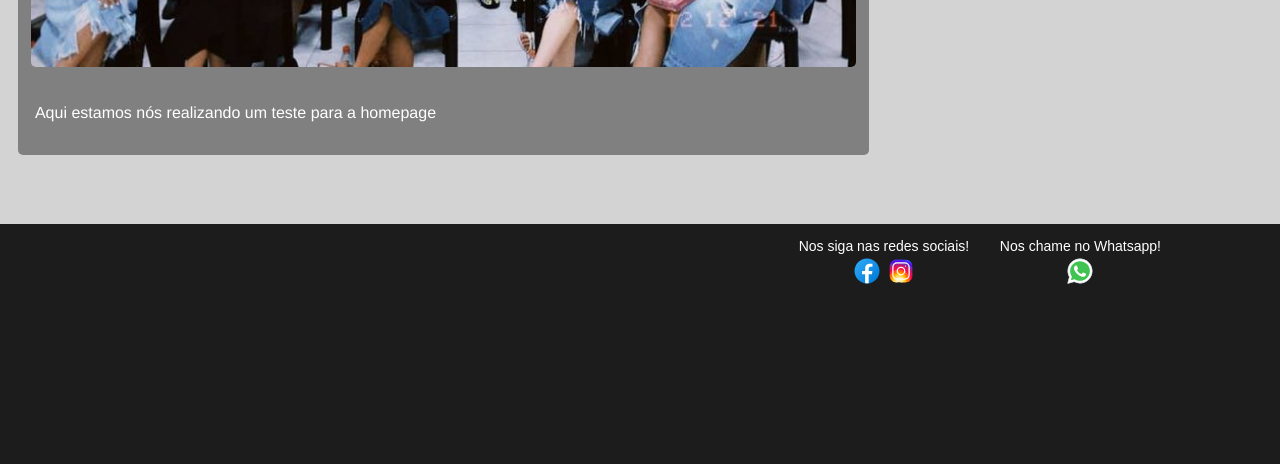
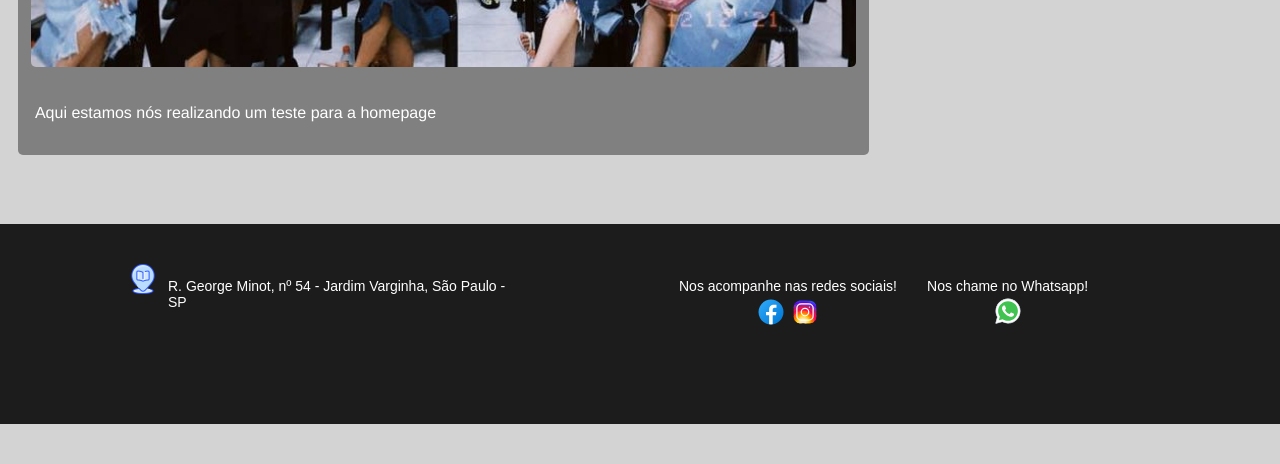
Before and after one commit to Gabriel593-dotcom/AD-Belem-JdVarginha-06, a PHP site: page / in a window 1280 px wide. Shown: the part 2033-2497 px from the top of the page. After the commit the page ends 2457 px from the top, so only its background shows below. Run offline with PHP 8.4, Linux system fonts and the light colour scheme.

Commit message:
adicionando dados de endereco e link aos icones

```diff
--- a/css/home.css
+++ b/css/home.css
@@ -166,24 +166,40 @@ header {
 .footer-container {
     position: absolute;
     display: flex;
-    flex-direction: row;
+    flex-direction: center;
     justify-content: left;
+    color: #FFF;
+    font-family: "Arial";
+    font-size: 14px;
     width: 100%;
-    height: 30%;
+    height: 25%;
+    margin-bottom: 0;
     background-color: #1C1C1C;
 }
 
+.location-container {
+    position: relative;
+    display: flex;
+    justify-content: row;
+    align-items: flex-start;
+    max-height: 10%;
+    top: 20%;
+    margin-left: 10%;
+    margin-right: 10%;
+}
+
+.location-container a {
+    margin-right: 10px;
+}
+
 .socialmedias-container {
-    position: absolute;
+    position: relative;
     display: flex;
     width: 40%;
+    max-height: 10%;
+    top: 20%;
     flex-direction: row;
-    right: 0;
-    top: 0;
-    color: #FFF;
-    font-family: "Arial";
-    font-size: 14px;
-    height: 100%;
+    margin-right: 10%;
 }
 
 .facebook-instagram,
@@ -218,8 +234,13 @@ header {
     .opcoes-menu {
         transition: .6s;
     }
+    .location-container {
+        flex-direction: column;
+        align-items: flex-start;
+    }
     .socialmedias-container {
         flex-direction: column;
+        top: 2%;
     }
     .facebook-instagram,
     .whatsapp {
--- a/home.html
+++ b/home.html
@@ -35,12 +35,16 @@
                 <iframe src="homepage.html" frameborder="0" scrolling="no" id="homepage-iframe"></iframe>
             </section>
             <footer class="footer-container" id="footer">
+                <div class="location-container">
+                    <a href="https://www.google.com.br/maps/place/Assembl%C3%A9ia+De+Deus+Minist%C3%A9rio+Do+Bel%C3%A9m+Setor+06+Jd.+Varginha/@-23.7827655,-46.6811477,19.75z/data=!4m5!3m4!1s0x94ce49fbc2f9d979:0xb4236c9e99779be!8m2!3d-23.7826097!4d-46.6806286"><i class="fi-rs-location"></i></a>
+                    <p>R. George Minot, nº 54 - Jardim Varginha, São Paulo - SP</p>
+                </div>
                 <div class="socialmedias-container">
                     <div class="facebook-instagram">
-                        <p>Nos siga nas redes sociais!</p>
+                        <p>Nos acompanhe nas redes sociais!</p>
                         <div>
-                            <i class="fi-rs-facebook"></i>
-                            <i class="fi-rs-instagram"></i>
+                            <a href="https://www.facebook.com/profile.php?id=100011426508101"><i class="fi-rs-facebook"></i></a>
+                            <a href="https://www.instagram.com/ad.belem.jdvarginha.06/"><i class="fi-rs-instagram"></i></a>
                         </div>
                     </div>
                     <div class="whatsapp">
--- a/javascript_files/news.js
+++ b/javascript_files/news.js
@@ -7,5 +7,5 @@ export const news = [{
         "title": "teste",
         "imgUrl": "../imagens/header.jpg",
         "subTitle": "Aqui estamos nós realizando um teste para a homepage"
-    },
+    }
 ];
```
Also changed, not shown: icons/img/fi-rs-location.png (added).
